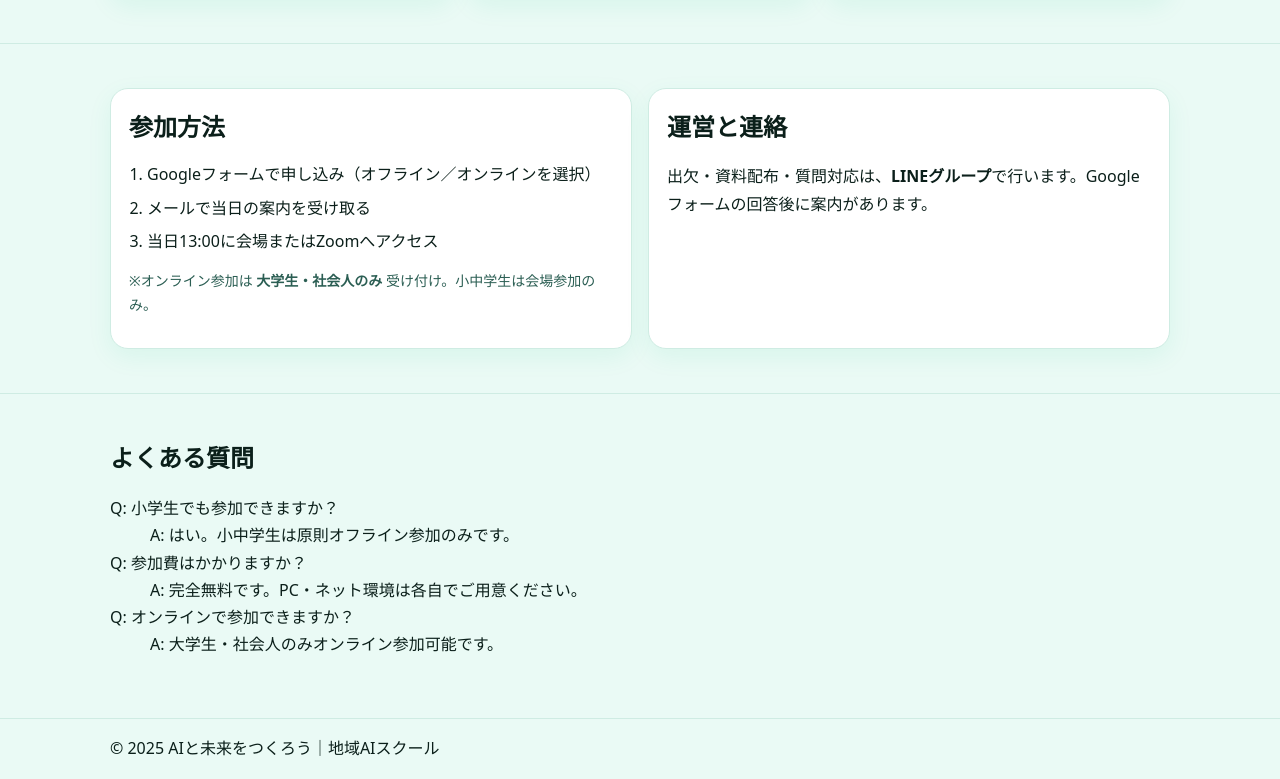
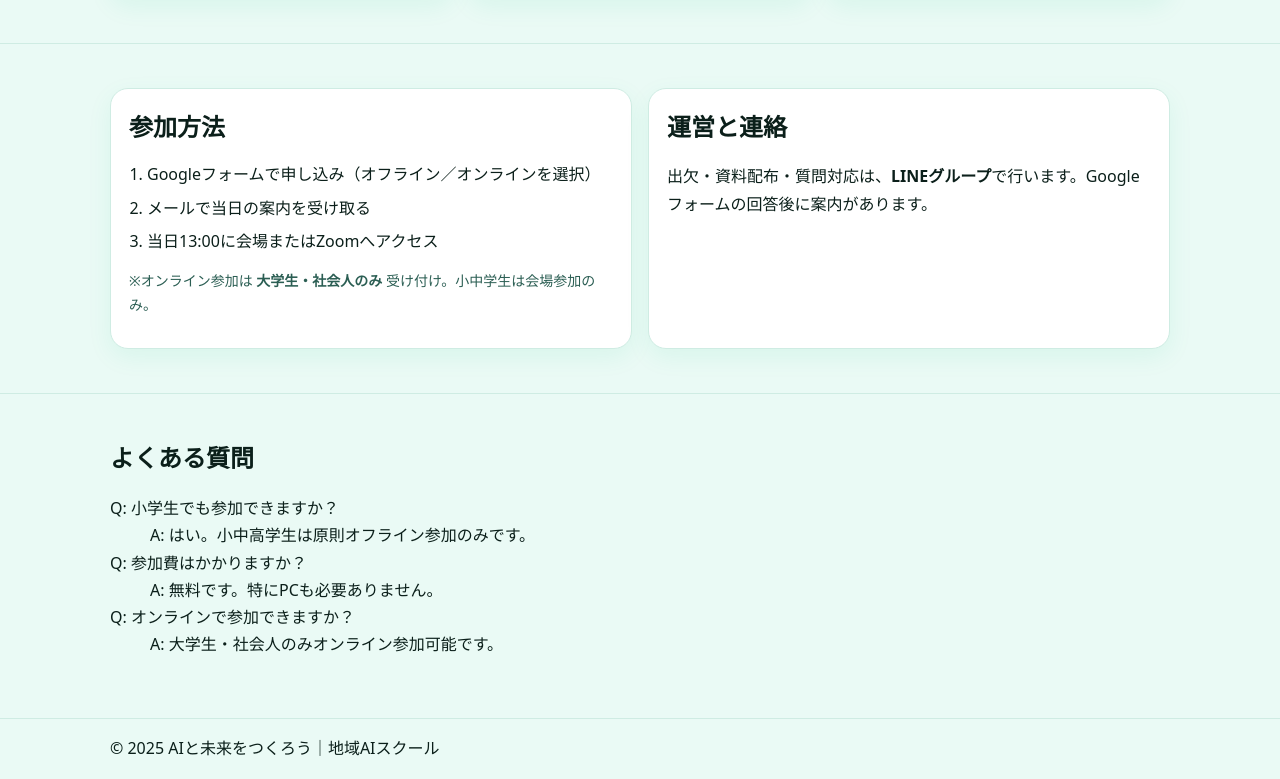
Before and after one commit to future-ai-school/official, a plain HTML site: page index.html in a window 1280 px wide. Shown: the part 2328-3107 px from the top of the page. Drawn offline with Linux system fonts and the light colour scheme.

Commit message:
Update index.html

```diff
--- a/index.html
+++ b/index.html
@@ -187,9 +187,9 @@
         <h3>よくある質問</h3>
         <dl class="faq">
           <dt>Q: 小学生でも参加できますか？</dt>
-          <dd>A: はい。小中学生は原則オフライン参加のみです。</dd>
+          <dd>A: はい。小中高学生は原則オフライン参加のみです。</dd>
           <dt>Q: 参加費はかかりますか？</dt>
-          <dd>A: 完全無料です。PC・ネット環境は各自でご用意ください。</dd>
+          <dd>A: 無料です。特にPCも必要ありません。</dd>
           <dt>Q: オンラインで参加できますか？</dt>
           <dd>A: 大学生・社会人のみオンライン参加可能です。</dd>
         </dl>
```
